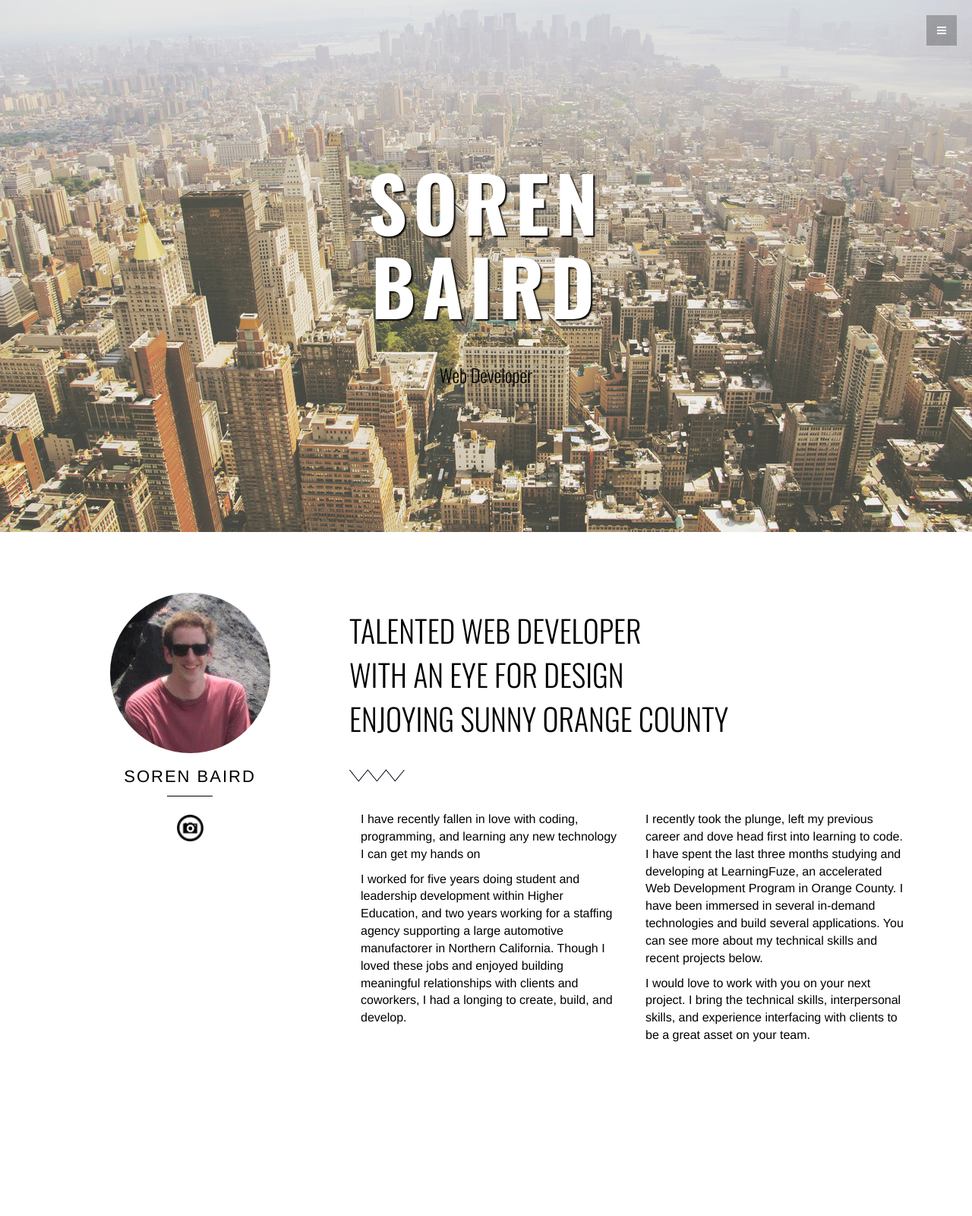
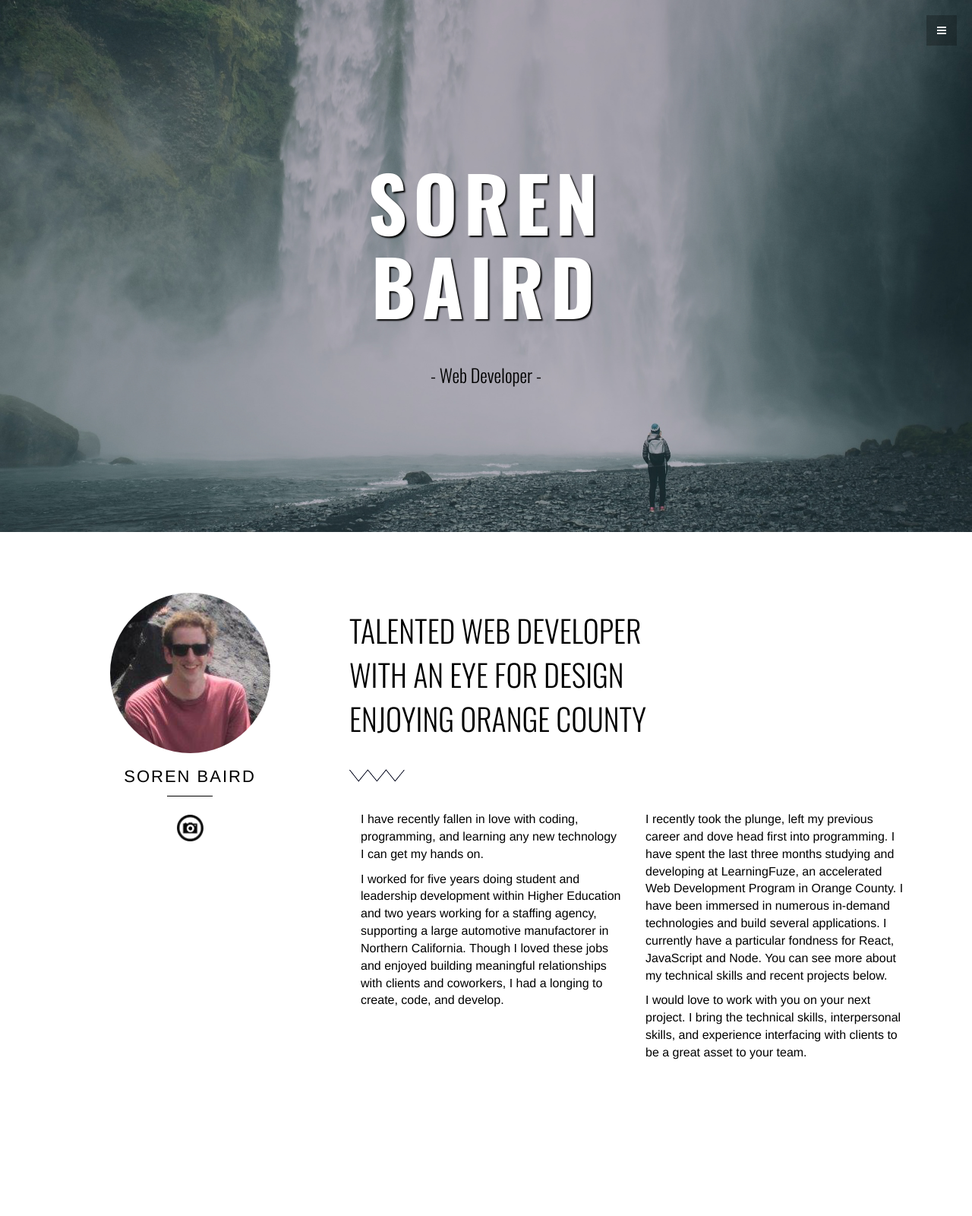
Before and after one commit to sorebear/project_portfolio, a plain HTML site: page index.html in a window 1280 px wide. Shown: the top 1600 px of the page at 76% size. Drawn offline with nearby package versions, Linux system fonts and the light colour scheme.

Commit message:
Updated Pictures and About Section

```diff
--- a/assets/css/style.css
+++ b/assets/css/style.css
@@ -249,7 +249,7 @@ h1, h2, h3, h4, h5, h6 {
    ========================================================================== */
 
 #headerwrap {
-	background: url(../img/back.jpg) no-repeat center top;
+	background: url(../img/waterfall.jpg) no-repeat center top;
 	margin-top: 0px;
 	padding-top:120px;
 	text-align:center;
@@ -278,6 +278,11 @@ h1, h2, h3, h4, h5, h6 {
 	font-weight: bold;
 	text-shadow: 2px 2px 2px #000;
 }
+
+/* #headerwrap h3 {
+	color:#ffffff;
+	text-shadow: 0px 1px 1px #000;
+} */
 
 /* About Wrap & Conf */
 #aboutwrap {
@@ -370,7 +375,7 @@ h1, h2, h3, h4, h5, h6 {
 }
 
 .portfolio {
-	background-image: url(../img/portfolio-sep.jpg);
+	background-image: url(../img/shadow-tree.jpg);
 }
 
 /* Service Wrap */
@@ -437,7 +442,7 @@ h1, h2, h3, h4, h5, h6 {
 }
 
 .contact {
-	background-image: url(../img/contact-sep.jpg);
+	background-image: url(../img/mailbox.jpg);
 }
 
 #contactwrap label {
--- a/index.html
+++ b/index.html
@@ -56,7 +56,7 @@
 			<div class="row">
 				<div class="col-md-6 col-md-offset-3">
 					<h1>SOREN BAIRD</h1>
-					<h3>Web Developer</h3>
+					<h3>- Web Developer -</h3>
 				</div>
 			</div><! --/row -->
 		</div><! --/container -->
@@ -72,16 +72,16 @@
 					<div class="name-label"></div>
 				</div><! --/col-lg-4-->
 				<div class="col-lg-8 name-desc">
-					<h2>TALENTED WEB DEVELOPER <br/>WITH AN EYE FOR DESIGN <br/>ENJOYING SUNNY ORANGE COUNTY</h2>
+					<h2>TALENTED WEB DEVELOPER <br/>WITH AN EYE FOR DESIGN <br/>ENJOYING ORANGE COUNTY</h2>
 					<div class="name-zig"></div>
 
 					<div class="col-md-6">
-						<p>I have recently fallen in love with coding, programming, and learning any new technology I can get my hands on</p>
-						<p>I worked for five years doing student and leadership development within Higher Education, and two years working for a staffing agency supporting a large automotive manufactorer in Northern California. Though I loved these jobs and enjoyed building meaningful relationships with clients and coworkers, I had a longing to create, build, and develop.</p>
+						<p>I have recently fallen in love with coding, programming, and learning any new technology I can get my hands on.</p>
+						<p>I worked for five years doing student and leadership development within Higher Education and two years working for a staffing agency, supporting a large automotive manufactorer in Northern California. Though I loved these jobs and enjoyed building meaningful relationships with clients and coworkers, I had a longing to create, code, and develop.</p>
 					</div>
 					<div class="col-md-6">
-						<p>I recently took the plunge, left my previous career and dove head first into learning to code. I have spent the last three months studying and developing at LearningFuze, an accelerated Web Development Program in Orange County. I have been immersed in several in-demand technologies and build several applications. You can see more about my technical skills and recent projects below.</p>
-						<p>I would love to work with you on your next project. I bring the technical skills, interpersonal skills, and experience interfacing with clients to be a great asset on your team.</p>
+						<p>I recently took the plunge, left my previous career and dove head first into programming. I have spent the last three months studying and developing at LearningFuze, an accelerated Web Development Program in Orange County. I have been immersed in numerous in-demand technologies and build several applications. I currently have a particular fondness for  React, JavaScript and Node. You can see more about my technical skills and recent projects below.</p>
+						<p>I would love to work with you on your next project. I bring the technical skills, interpersonal skills, and experience interfacing with clients to be a great asset to your team.</p>
 					</div>
 
 				</div><! --/col-lg-8-->
@@ -522,7 +522,7 @@
 		<div class="container">
 			<div class="row">
 				<div class="col-lg-6">
-					<p>CONTACT ME!</p>
+					<h1>CONTACT ME!</h1>
 					<!-- <p>
 						<small>5th Avenue, 987<br/>
 						38399, New York,<br/>
```
Also changed, not shown: assets/img/guitars.jpg (added), assets/img/mailbox.jpg (added), assets/img/palmtrees.jpg (added), assets/img/piano.jpg (added), assets/img/shadow-tree.jpg (added), assets/img/waterfall.jpg (added), 2 other files.
